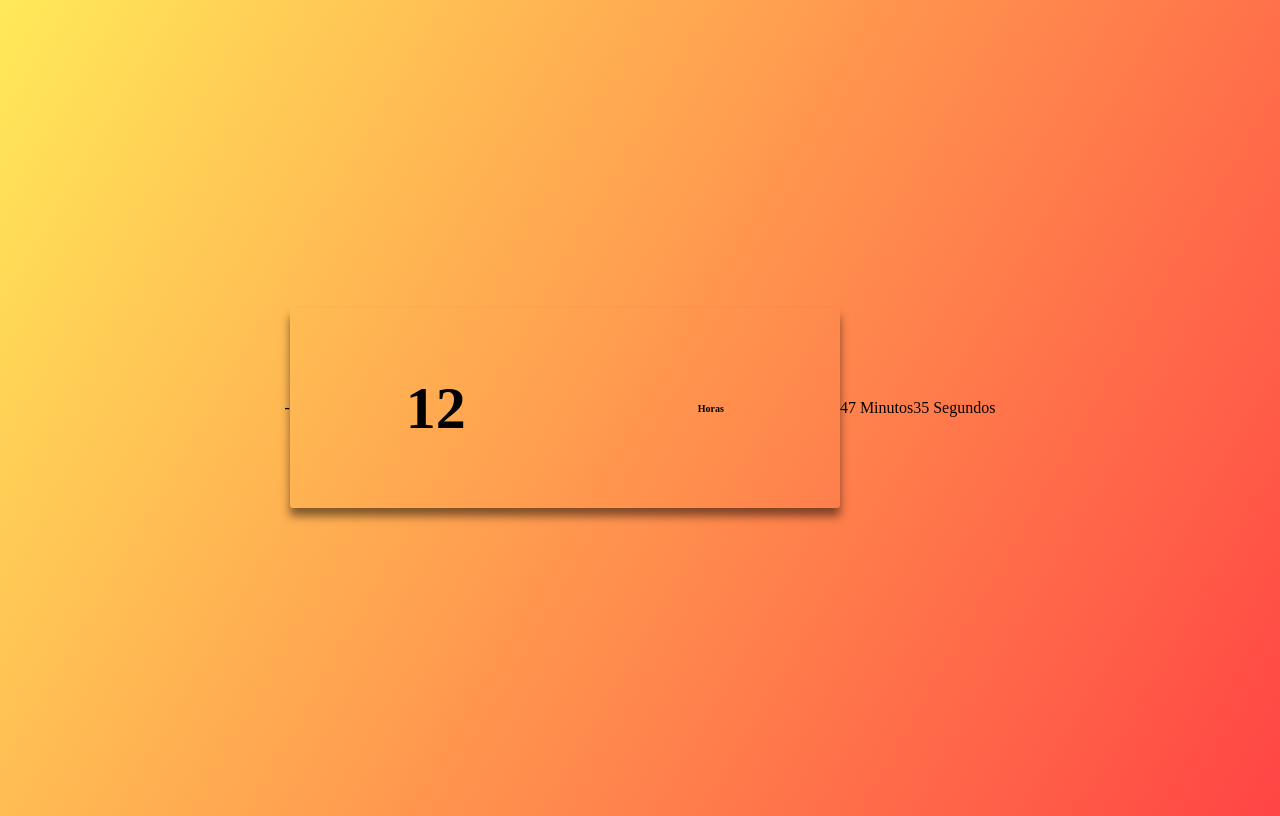
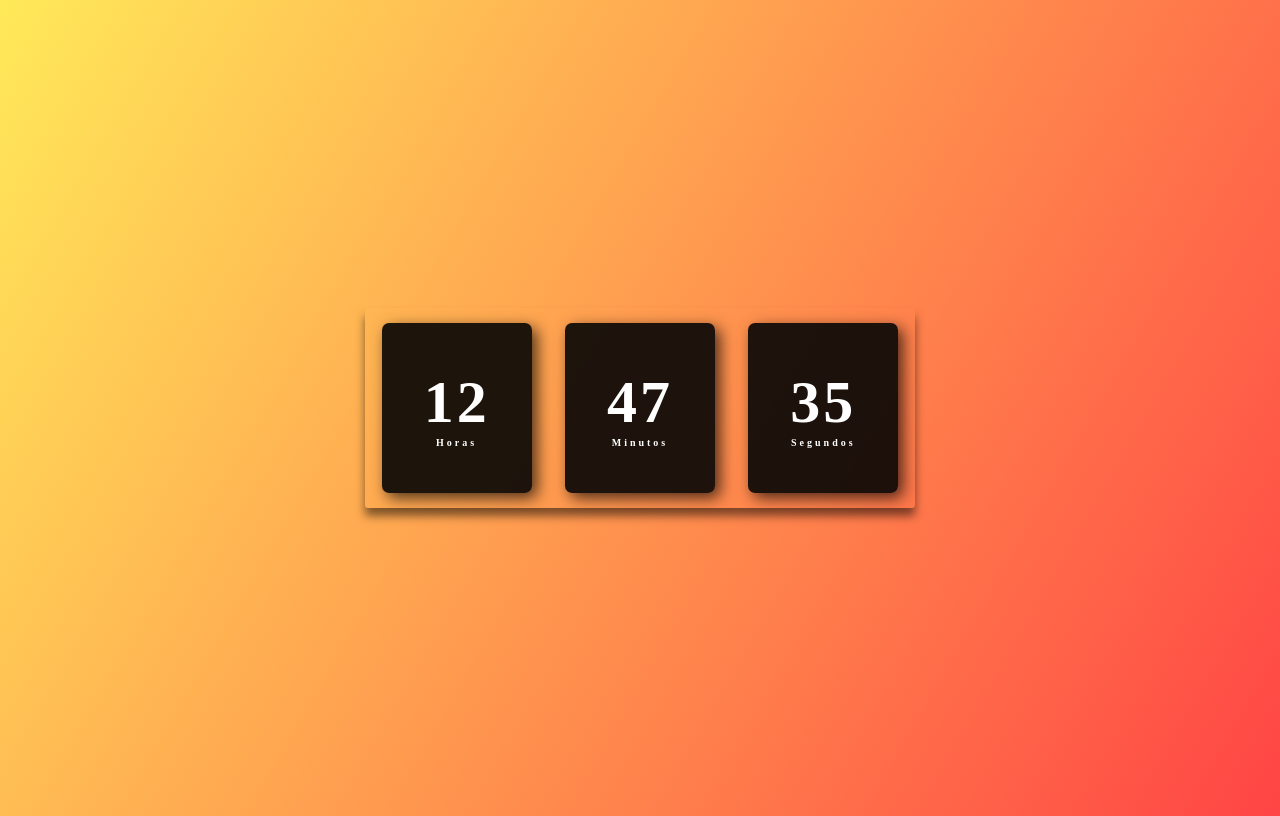
Before and after one commit to NikolasRP/RelogioDigital, a plain HTML site: page index.html in a window 1280 px wide. Drawn offline with Linux system fonts and the light colour scheme.

Commit message:
Update index.html

```diff
--- a/index.html
+++ b/index.html
@@ -6,12 +6,12 @@
     <meta name="viewport" content="width-device-width, initial-scale=1.0">
     <link rel ="stylesheet" href="styles.css">
     <title>Relógio Digital</title>
-    <link rel="shortcut icon" type="imagem/png" href="https://img.icons8.com/?size=100&id=PDgJoygWSQQF&format=png&color=000000">
+    <link rel="shortcut icon" type="imagem/png" href="https://img.icons8.com/?size=100&id=65336&format=png&color=000000">
   </head>
 
   <body>
-
-    -<div class="relogio">
+    <div class="relogio">
+        <div>
             <span id="horas">00</span>
             <span class="tempo">Horas</span>
         </div>
@@ -25,9 +25,11 @@
             <span id="segundos">00</span>
             <span class="tempo">Segundos</span>
         </div>
+    </div>
 
     <script src="script.js"></script>
 </body>
+
 </html>
 
-<!- Me inspirei na "Larissa Kich" -->
+<!-- Me inspirei na "Larissa Kich" -->
```
Lines whose indentation alone changed are shown as unchanged.
